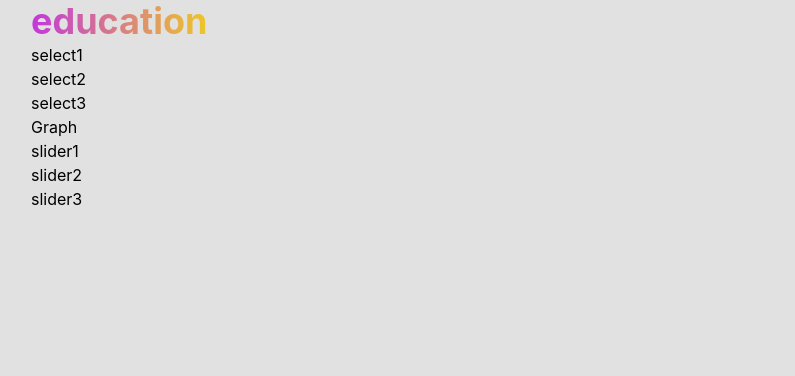
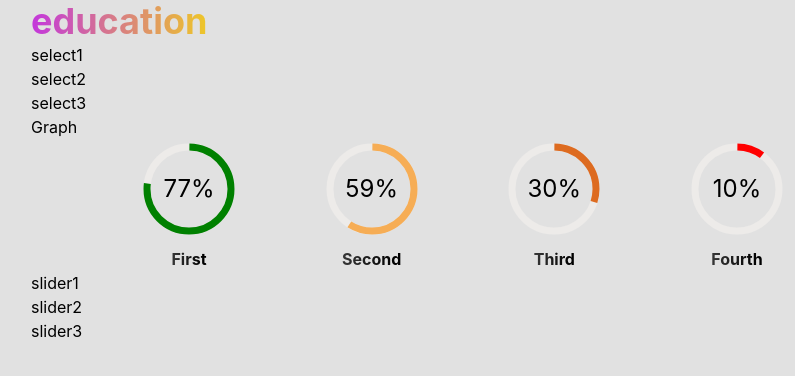
Before and after one commit to mattbardal/ch2023, a React (Create React App) app in the folder frontend/: page / in a window 1280 px wide. Shown: the top 376 px of the page, without its empty margins (177-972 px from the left). Built offline with nearby package versions, Linux system fonts and the light colour scheme.

Commit message:
Circular progress work

```diff
--- a/frontend/src/App.tsx
+++ b/frontend/src/App.tsx
@@ -4,9 +4,9 @@ import MainContainer from "./container/MainContainer";
 
 function App() {
   return (
-    <Container minW="4xl">
+    <Container minW={{ base: "md", md: "2xl", lg: "4xl" }}>
       <Header />
-      <MainContainer/>
+      <MainContainer />
     </Container>
   );
 }
--- a/frontend/src/components/PercentWheel.tsx
+++ b/frontend/src/components/PercentWheel.tsx
@@ -1,6 +1,65 @@
+import {
+  Center,
+  CircularProgress,
+  CircularProgressLabel,
+  HStack,
+  Text,
+  useBreakpointValue,
+  VStack,
+} from "@chakra-ui/react";
+
+type CircleProps = {
+  value: number;
+  label: string;
+  loading?: boolean;
+};
+
+const Circle = ({ value, label, loading }: CircleProps) => {
+  const size = useBreakpointValue({
+    base: "75px",
+    lg: "100px",
+  });
+
+  const color =
+    value > 25
+      ? value > 50
+        ? value > 75
+          ? "green"
+          : "orange.300"
+        : "orange.500"
+      : "red";
+
+  return (
+    <VStack>
+      <CircularProgress
+        color={color}
+        value={value}
+        thickness="7px"
+        size={size}
+        isIndeterminate={loading}
+      >
+        <CircularProgressLabel>{`${value}%`}</CircularProgressLabel>
+      </CircularProgress>
+      <Text
+        fontWeight="bold"
+        background="linear-gradient(to right, #373737 0%, #000000 90%)"
+        backgroundClip="text"
+      >
+        {label}
+      </Text>
+    </VStack>
+  );
+};
 
 export default function PercentWheel() {
   return (
-    <div>PercentWheel</div>
-  )
+    <Center w="100%">
+      <HStack w={{ base: "100%", lg: "75%" }} justifyContent="space-between">
+        <Circle value={77} label="First" />
+        <Circle value={59} label="Second" />
+        <Circle value={30} label="Third" />
+        <Circle value={10} label="Fourth" />
+      </HStack>
+    </Center>
+  );
 }
--- a/frontend/src/container/MainContainer.tsx
+++ b/frontend/src/container/MainContainer.tsx
@@ -1,12 +1,12 @@
-import { Box } from "@chakra-ui/react"
-import Graph from "../components/Graph"
-import Selects from "../components/Selects"
-import Sliders from "../components/Sliders"
-
+import { Box } from "@chakra-ui/react";
+import Graph from "../components/Graph";
+import PercentWheel from "../components/PercentWheel";
+import Selects from "../components/Selects";
+import Sliders from "../components/Sliders";
 
 export default function MainContainer() {
   return (
-    <Box borderRadius='lg'>
+    <Box borderRadius="lg">
       {/*
 
 
@@ -18,7 +18,8 @@ export default function MainContainer() {
 
       <Selects />
       <Graph />
+      <PercentWheel />
       <Sliders />
     </Box>
-  )
+  );
 }
```
